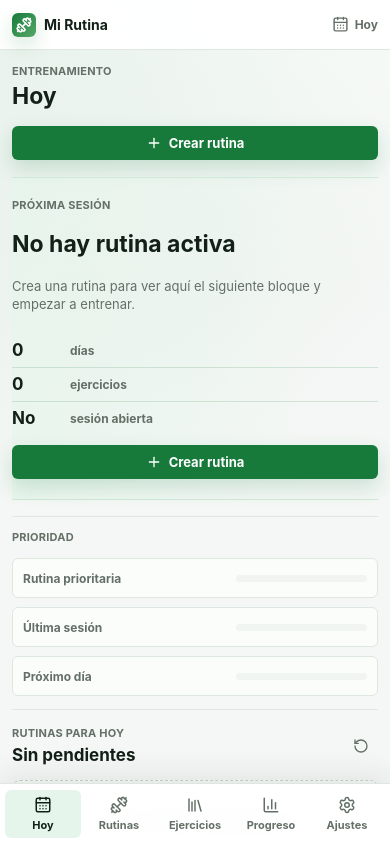
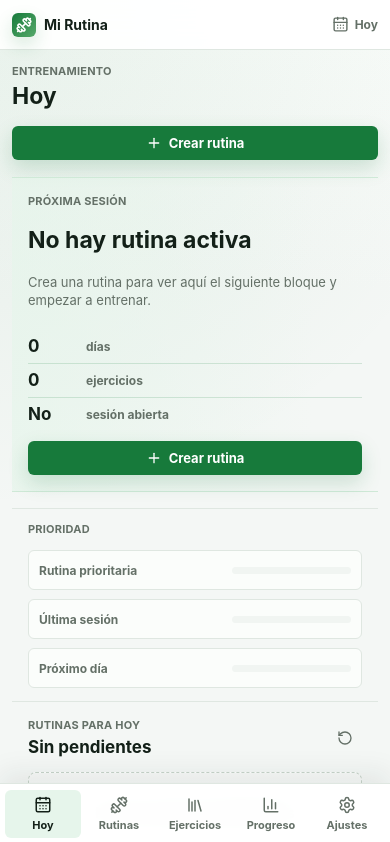
Before and after one commit to Betancourt1/exercise-tracker, a React (Vite) app: page / in a window 390 px wide. Shown: the top 842 px of the page. Built offline with nearby package versions, Linux system fonts and the light colour scheme.

Commit message:
Fix open section gutters and divider endpoints

```diff
--- a/src/styles.css
+++ b/src/styles.css
@@ -19,6 +19,11 @@
   --danger-soft: #fef2f2;
   --shadow: 0 16px 42px rgba(28, 43, 33, 0.08);
   --shadow-soft: 0 8px 22px rgba(28, 43, 33, 0.05);
+  --open-section-inset: 24px;
+  --open-section-inset-wide: 28px;
+  --open-section-y: 20px;
+  --open-row-inset: 18px;
+  --table-row-inset: 20px;
   font-family:
     Inter, ui-sans-serif, system-ui, -apple-system, BlinkMacSystemFont, "Segoe UI",
     sans-serif;
@@ -294,7 +299,7 @@ select:focus-visible {
   min-height: 214px;
   border-top: 1px solid #cfe9d7;
   border-bottom: 1px solid #cfe9d7;
-  padding: 20px 0;
+  padding: var(--open-section-y) var(--open-section-inset-wide);
   background: linear-gradient(90deg, rgba(230, 245, 235, 0.72), transparent 82%);
 }
 
@@ -316,7 +321,7 @@ select:focus-visible {
   gap: 4px;
   min-width: 0;
   border-left: 1px solid rgba(23, 122, 59, 0.18);
-  padding: 0 12px;
+  padding: 0 16px;
   background: transparent;
   color: var(--muted);
   font-size: 12px;
@@ -564,14 +569,14 @@ select:focus-visible {
 
 .today-priority {
   border-left: 1px solid var(--border);
-  padding-left: 16px;
+  padding-left: var(--open-section-inset);
 }
 
 .today-routine-section {
   display: grid;
   gap: 14px;
   border-top: 1px solid var(--border);
-  padding-top: 16px;
+  padding: 16px var(--open-section-inset) 0;
 }
 
 .table-head {
@@ -598,7 +603,7 @@ select:focus-visible {
   gap: 12px;
   border-top: 1px solid var(--border);
   border-bottom: 1px solid var(--border);
-  padding: 14px 0;
+  padding: 14px var(--open-section-inset);
 }
 
 .preset-shelf-header {
@@ -625,8 +630,7 @@ select:focus-visible {
   align-content: start;
   min-width: 0;
   min-height: 0;
-  border-top: 1px solid var(--border);
-  padding-top: 12px;
+  padding: 2px 6px 0;
   background: transparent;
 }
 
@@ -706,7 +710,7 @@ select:focus-visible {
 .routine-table-head {
   min-height: 38px;
   border-bottom: 1px solid var(--border);
-  padding: 0 16px;
+  padding: 0 var(--table-row-inset);
   background: var(--surface-muted);
   color: var(--muted);
   font-size: 12px;
@@ -720,7 +724,7 @@ select:focus-visible {
 .routine-row {
   min-height: 62px;
   border-bottom: 1px solid var(--border);
-  padding: 10px 16px;
+  padding: 10px var(--table-row-inset);
   font-size: 13px;
 }
 
@@ -801,7 +805,7 @@ select:focus-visible {
   min-height: 54px;
   border-top: 1px solid var(--border);
   border-bottom: 1px solid var(--border);
-  padding: 12px 0;
+  padding: 12px var(--open-row-inset);
 }
 
 .dialog-backdrop {
@@ -2859,6 +2863,14 @@ select:focus-visible {
 }
 
 @media (max-width: 760px) {
+  :root {
+    --open-section-inset: 16px;
+    --open-section-inset-wide: 16px;
+    --open-section-y: 16px;
+    --open-row-inset: 14px;
+    --table-row-inset: 16px;
+  }
+
   .app-shell {
     display: block;
     min-height: 100dvh;
@@ -3023,7 +3035,7 @@ select:focus-visible {
     align-items: stretch;
     gap: 8px;
     min-height: 0;
-    padding: 14px;
+    padding: 14px var(--table-row-inset);
     border: 1px solid var(--border);
     border-radius: 8px;
   }
@@ -3041,6 +3053,8 @@ select:focus-visible {
 
   .preset-card {
     min-height: 0;
+    padding-right: 0;
+    padding-left: 0;
   }
 
   .routine-main-cell {
@@ -3066,7 +3080,8 @@ select:focus-visible {
     border-top: 1px solid var(--border);
     border-left: 0;
     padding-top: 13px;
-    padding-left: 0;
+    padding-right: var(--open-section-inset);
+    padding-left: var(--open-section-inset);
   }
 
   .dialog-backdrop {
```
